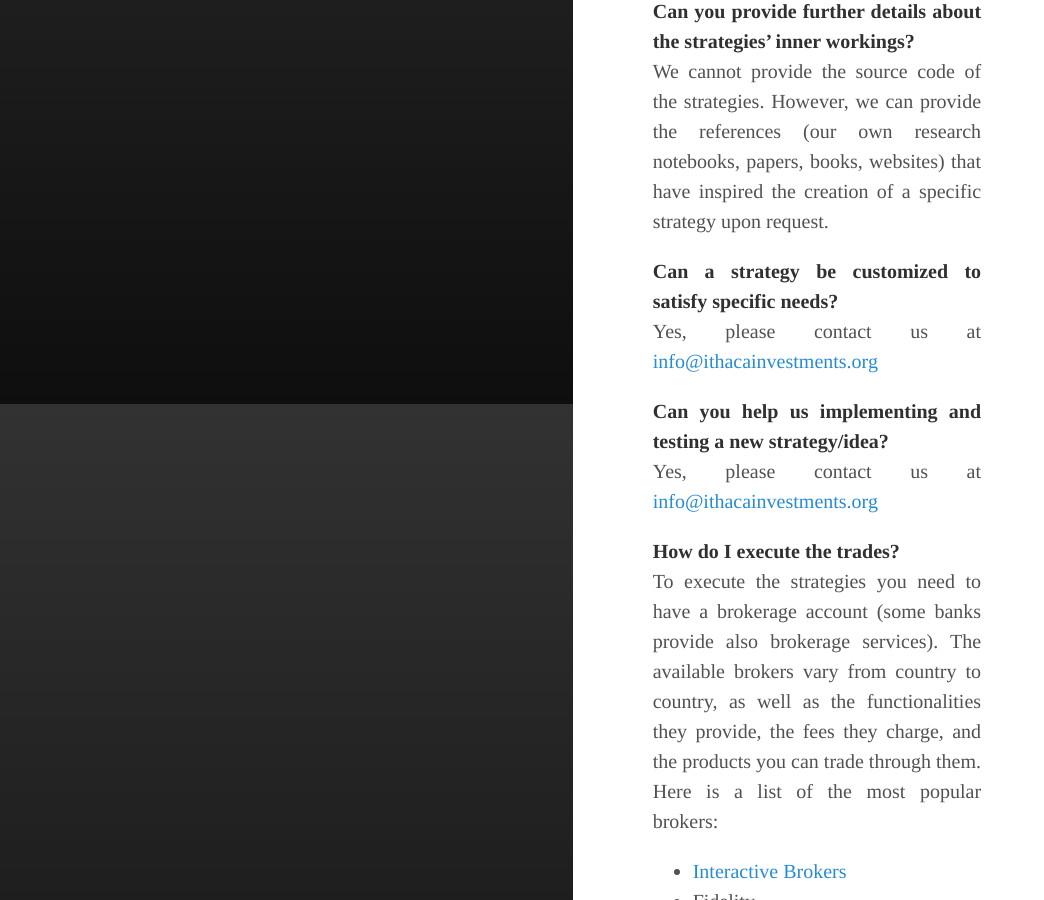
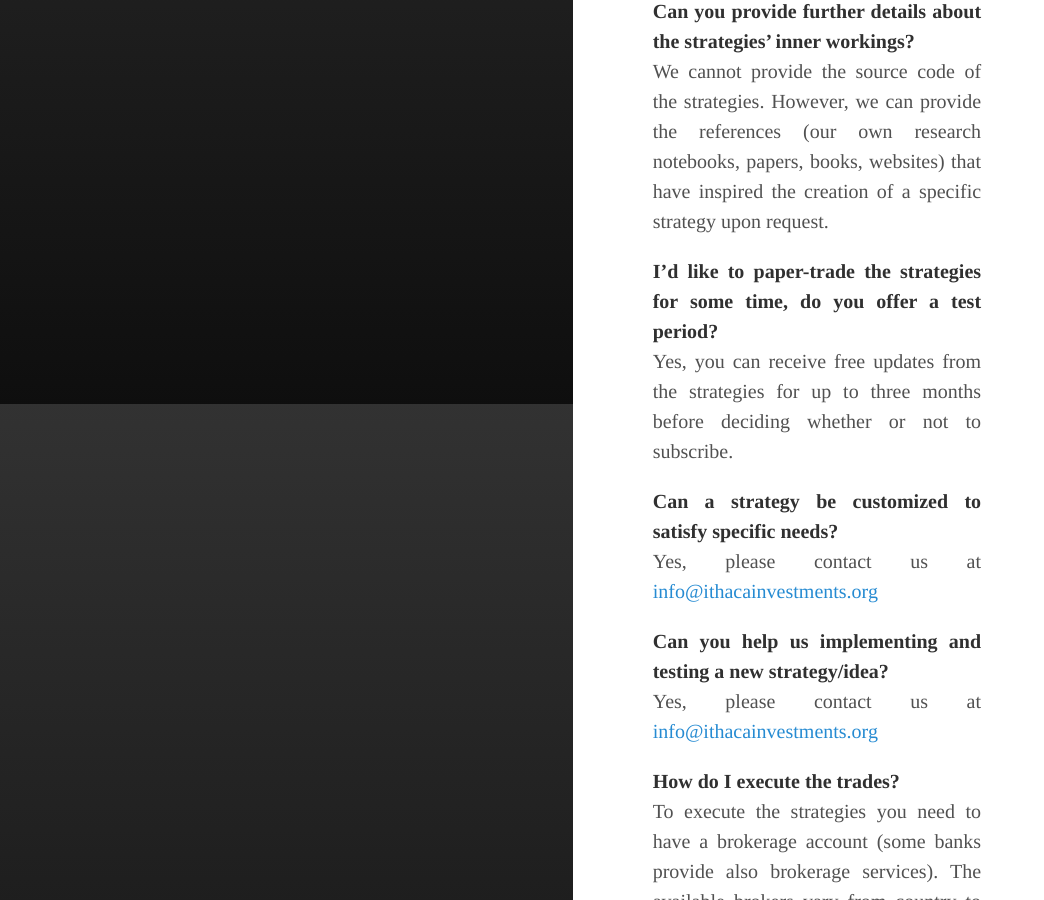
Before and after one commit to IthacaResearch/ithacaresearch.github.io, a Jekyll site: the page built from category/how-it-works.md, in a window 1280 px wide and 900 px high, scrolled down 2296 px. Shown: the whole window, without its empty margins (0-1044 px from the left). Built offline with Jekyll 4.4.1, drawn with Linux system fonts in a browser that asks for light colours.

Commit message:
Update how-it-works.md

```diff
--- a/category/how-it-works.md
+++ b/category/how-it-works.md
@@ -50,6 +50,9 @@ Yes, they are available upon request.
 **Can you provide further details about the strategies' inner workings?**<br>
 We cannot provide the source code of the strategies. However, we can provide the references (our own research notebooks, papers, books, websites) that have inspired the creation of a specific strategy upon request.
 
+**I'd like to paper-trade the strategies for some time, do you offer a test period?**<br>
+Yes, you can receive free updates from the strategies for up to three months before deciding whether or not to subscribe.
+
 **Can a strategy be customized to satisfy specific needs?**<br>
 Yes, please contact us at <info@ithacainvestments.org>
 
```
